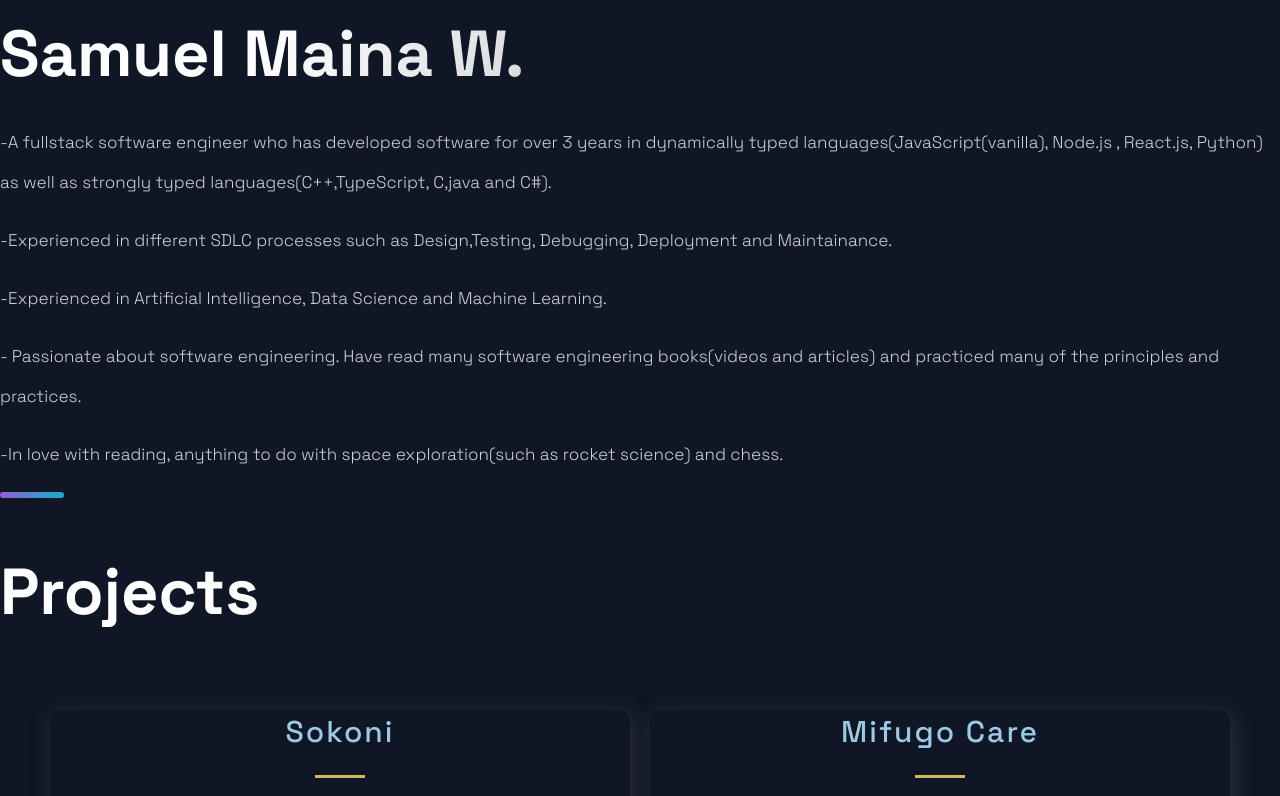
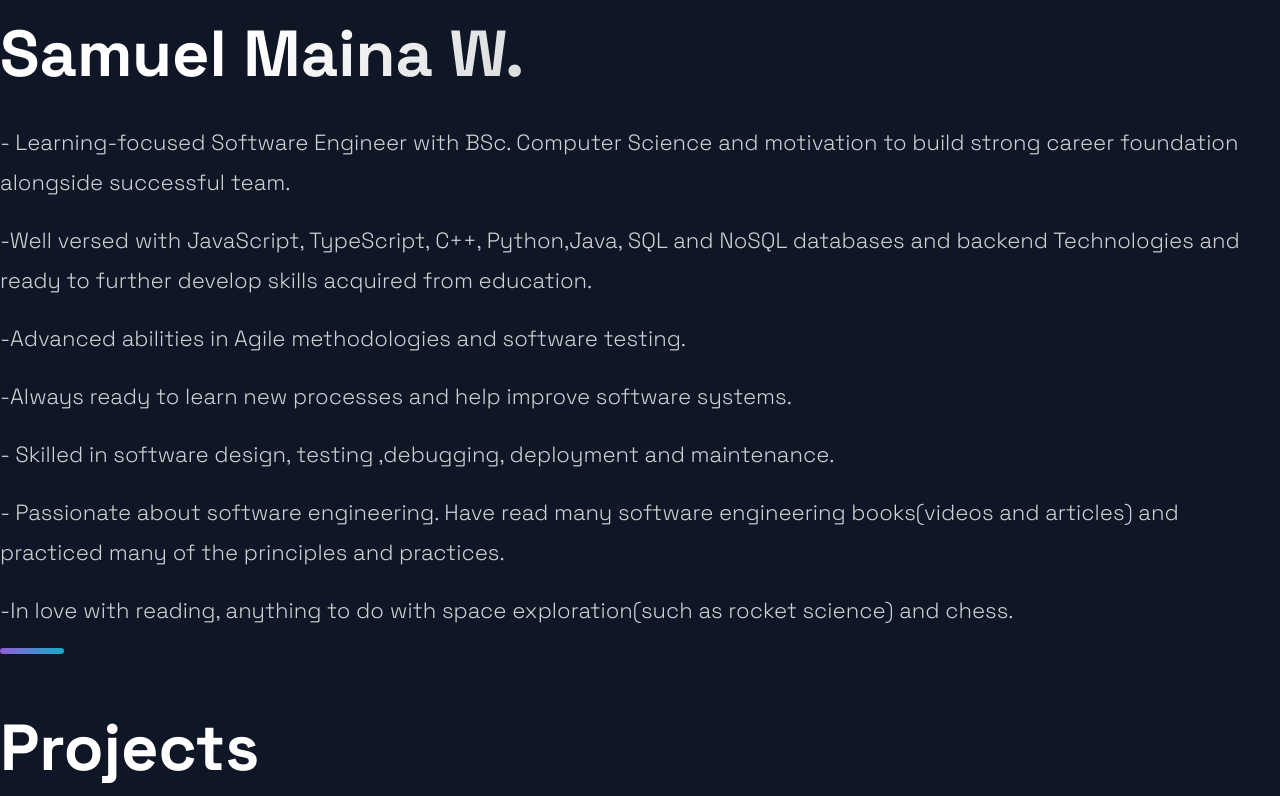
Before and after one commit to samuelmaina/portifolio, a Next.js app: page / in a window 1280 px wide. Shown: the part 580-1376 px from the top of the page. Built offline with nearby package versions, Linux system fonts and the light colour scheme.

Commit message:
Changed the description in my portifolio

```diff
--- a/src/components/Hero/Info.js
+++ b/src/components/Hero/Info.js
@@ -16,20 +16,27 @@ export default function Info() {
           Samuel Maina W.
           <br />
         </SectionTitle>
-        <SectionText>
-          -A fullstack software engineer who has developed software for over 3
-          years in dynamically typed languages(JavaScript(vanilla), Node.js ,
-          React.js, Python) as well as strongly typed languages(C++,TypeScript,
-          C,java and C#).
-        </SectionText>
 
         <SectionText>
-          -Experienced in different SDLC processes such as Design,Testing,
-          Debugging, Deployment and Maintainance.
+          - Learning-focused Software Engineer with BSc. Computer Science and
+          motivation to build strong career foundation alongside successful
+          team.
         </SectionText>
         <SectionText>
-          -Experienced in Artificial Intelligence, Data Science and Machine
-          Learning.
+          -Well versed with JavaScript, TypeScript, C++, Python,Java, SQL and
+          NoSQL databases and backend Technologies and ready to further develop
+          skills acquired from education.
+        </SectionText>
+        <SectionText>
+          -Advanced abilities in Agile methodologies and software testing.
+        </SectionText>
+        <SectionText>
+          -Always ready to learn new processes and help improve software
+          systems.
+        </SectionText>
+        <SectionText>
+          - Skilled in software design, testing ,debugging, deployment and
+          maintenance.
         </SectionText>
 
         <SectionText>
--- a/src/styles/GlobalComponents/index.js
+++ b/src/styles/GlobalComponents/index.js
@@ -56,7 +56,7 @@ export const SectionTitle = styled.h2`
 `;
 
 export const SectionText = styled.p`
-  font-size: 17px;
+  font-size: 22px;
   line-height: 40px;
   font-weight: 300;
   padding-bottom: 1.8rem;
```
